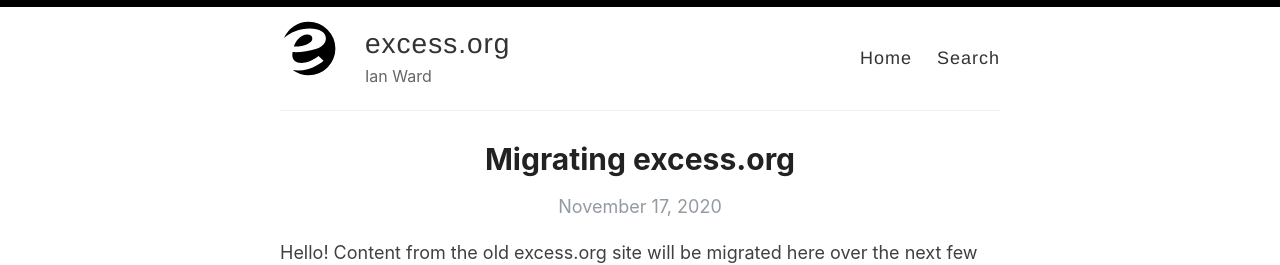
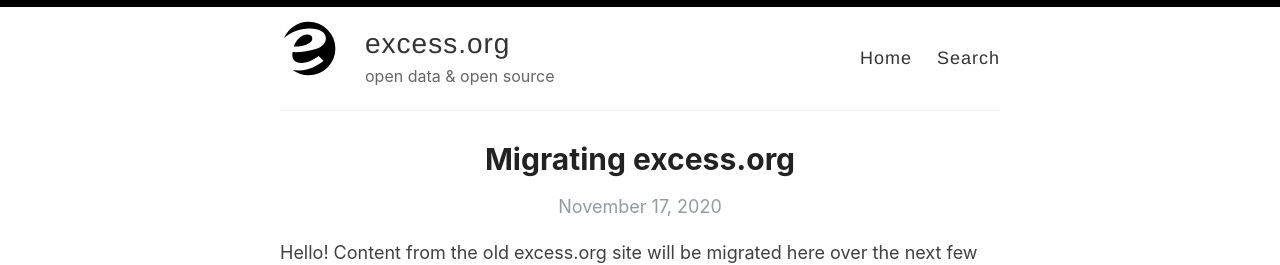
Before and after one commit to wardi/wardi.github.io, a Jekyll site: the page built from index.html, in a window 1280 px wide. Shown: the top 265 px of the page. Built offline with Jekyll 4.4.1, drawn with Linux system fonts in a browser that asks for light colours; the list of posts is cut into pages by our own code.

Commit message:
description

```diff
--- a/_config.yml
+++ b/_config.yml
@@ -9,7 +9,7 @@ name: excess.org
 author: Ian Ward
 
 # Short bio or description (displayed in the header)
-description: Ian Ward
+description: open data & open source
 
 # URL of your avatar or profile pic (you could use your GitHub profile pic)
 avatar: /images/e-logo.svg
```
